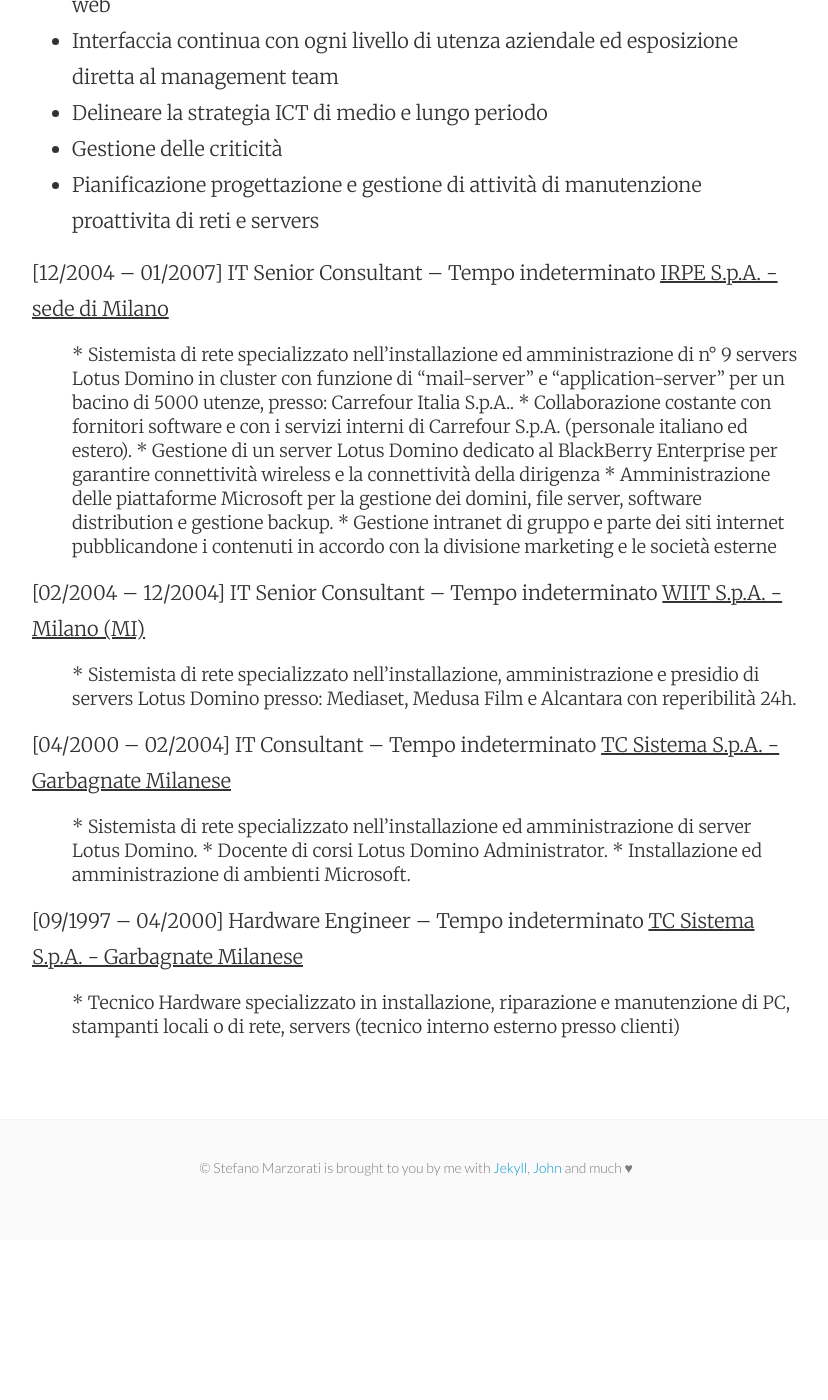
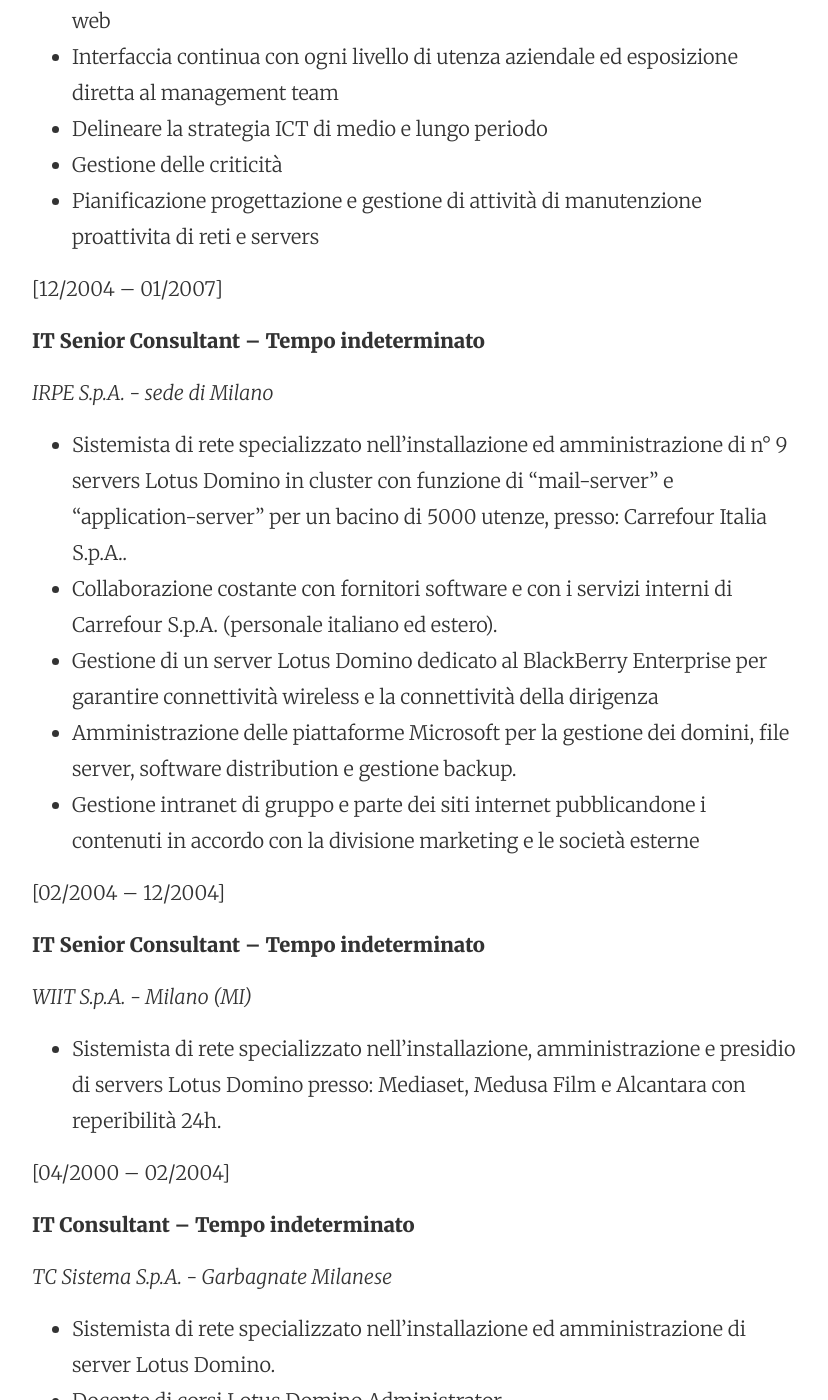
Before and after one commit to marste/Blog, a Jekyll site: the page built from curriculum-vitae.md, in a window 1280 px wide and 1400 px high, scrolled down 2150 px. Shown: the whole window, without its empty margins (224-1052 px from the left). Built offline with Jekyll 4.4.1, drawn with Linux system fonts in a browser that asks for light colours; nearby versions of some CDN libraries; Markdown is read by kramdown in place of the engine named in the settings; before the commit the page ends 3390 px from its top, so only the background shows below that; some of the changed text lies outside the part shown.

Commit message:
That's all

```diff
--- a/curriculum-vitae.md
+++ b/curriculum-vitae.md
@@ -6,6 +6,7 @@
 [01/2007 – Attuale]
 
 **ICT System Administrator – Tempo indeterminato**
+
 *Edisport Editoriale S.p.A. - Pero (MI)*
 
 **Principali competenze ed attività tecniche**
@@ -58,32 +59,40 @@
 
 
 [12/2004 – 01/2007]
-IT Senior Consultant – Tempo indeterminato
-<u>IRPE S.p.A. - sede di Milano</u>
-<ul>
+
+**IT Senior Consultant – Tempo indeterminato**
+
+*IRPE S.p.A. - sede di Milano*
+
 * Sistemista di rete specializzato nell’installazione ed amministrazione di n° 9 servers Lotus Domino in cluster con funzione di “mail-server” e “application-server” per un bacino di 5000 utenze, presso: Carrefour Italia S.p.A..
 * Collaborazione costante con fornitori software e con i servizi interni di Carrefour S.p.A. (personale italiano ed estero).
 * Gestione di un server Lotus Domino dedicato al BlackBerry Enterprise per garantire connettività wireless e la connettività della dirigenza
 * Amministrazione delle piattaforme Microsoft per la gestione dei domini, file server, software distribution e gestione backup.
 * Gestione intranet di gruppo e parte dei siti internet pubblicandone i contenuti in accordo con la divisione marketing e le società esterne
-</ul>
+
 [02/2004 – 12/2004]
-IT Senior Consultant – Tempo indeterminato
-<u>WIIT S.p.A. - Milano (MI)</u>
-<ul>
+
+**IT Senior Consultant – Tempo indeterminato**
+
+*WIIT S.p.A. - Milano (MI)*
+
 * Sistemista di rete specializzato nell’installazione, amministrazione e presidio di servers Lotus Domino presso: Mediaset, Medusa Film e Alcantara con reperibilità 24h.
-</ul>
+
 [04/2000 – 02/2004]
-IT Consultant – Tempo indeterminato
-<u>TC Sistema S.p.A. - Garbagnate Milanese</u>
-<ul>
+
+**IT Consultant – Tempo indeterminato**
+
+*TC Sistema S.p.A. - Garbagnate Milanese*
+
+
 * Sistemista di rete specializzato nell’installazione ed amministrazione di server Lotus Domino.
 * Docente di corsi Lotus Domino Administrator.
 * Installazione ed amministrazione di ambienti Microsoft.
-</ul>
+
 [09/1997 – 04/2000]
-Hardware Engineer – Tempo indeterminato
-<u>TC Sistema S.p.A. - Garbagnate Milanese</u>
-<ul>
+
+**Hardware Engineer – Tempo indeterminato**
+
+*TC Sistema S.p.A. - Garbagnate Milanese*
+
 * Tecnico Hardware specializzato in installazione, riparazione e manutenzione di PC, stampanti locali o di rete, servers (tecnico interno esterno presso clienti)
-</ul>
```
